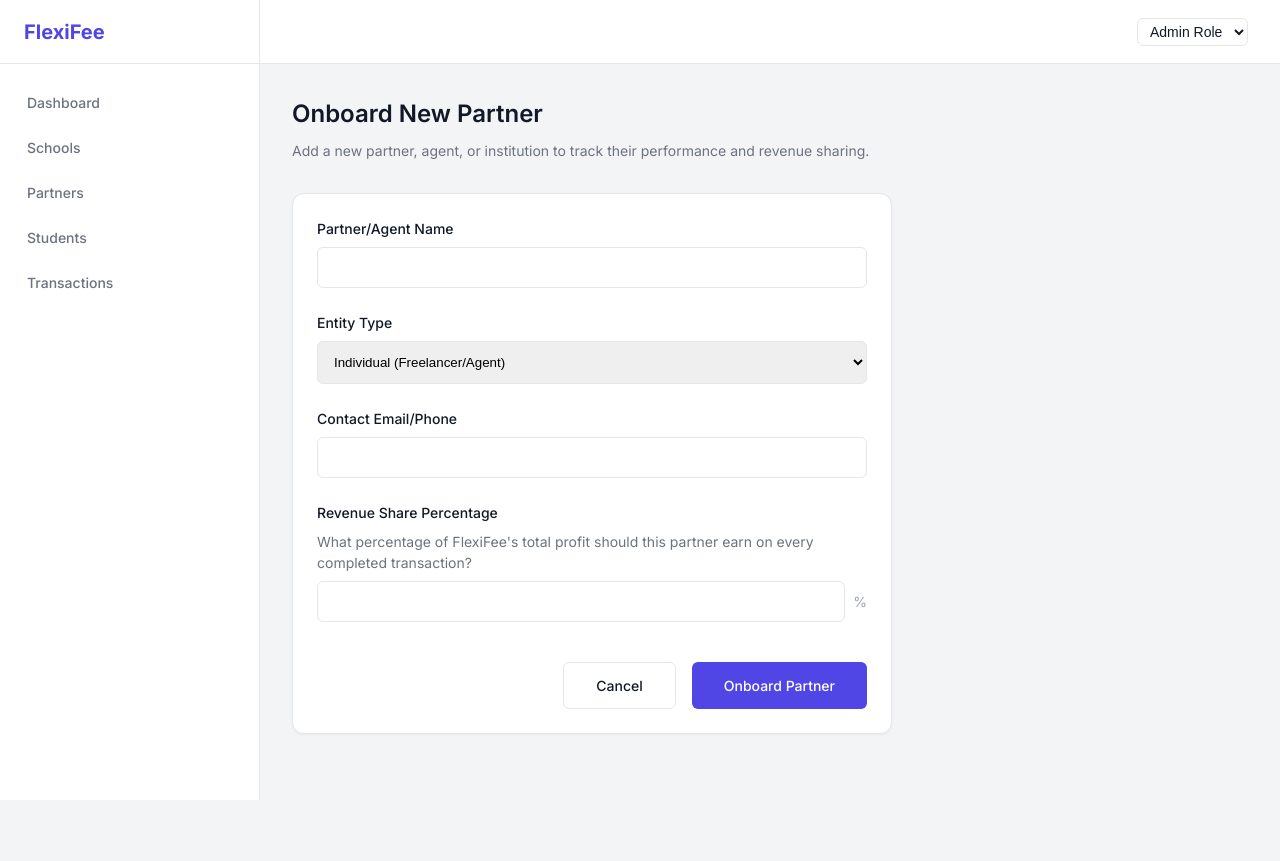
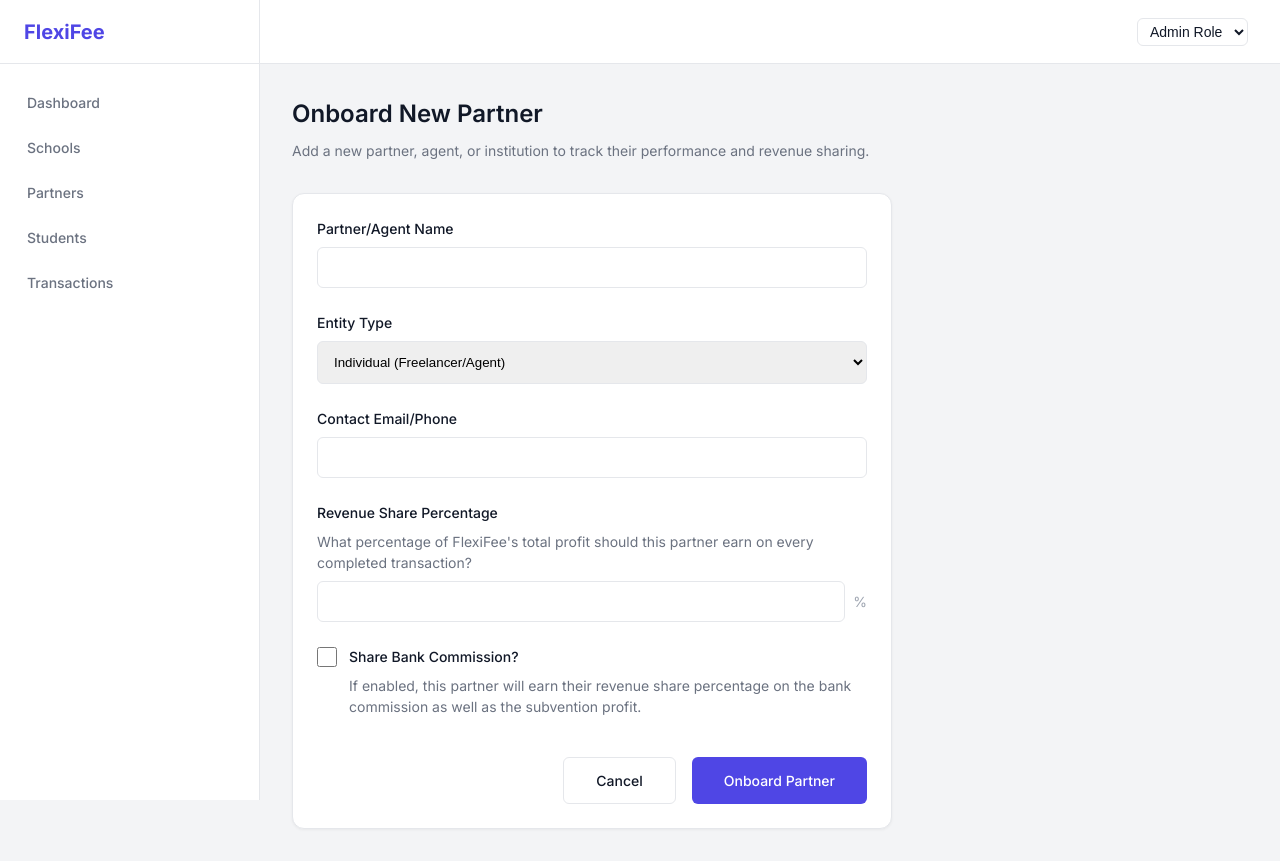
Before and after one commit to pramodnunna/Flexifee_dashboard_business, a Next.js app: page /partners/onboard in a window 1280 px wide. Before the commit the page ends 800 px from the top, so only its background shows below. Built offline with nearby package versions, Linux system fonts and the light colour scheme.

Commit message:
feat: add shareBankCommission toggle to partner onboarding and calculate commission accordingly

```diff
--- a/src/app/partners/onboard/actions.ts
+++ b/src/app/partners/onboard/actions.ts
@@ -10,6 +10,7 @@
   const type = formData.get('type')?.toString();
   const contactInfo = formData.get('contactInfo')?.toString();
   const revenueShare = parseFloat(formData.get('revenueShare')?.toString() || '0');
+  const shareBankCommission = formData.get('shareBankCommission') === 'on';
 
   if (!name || !type || !contactInfo || isNaN(revenueShare)) return;
 
@@ -21,7 +22,8 @@
       name,
       type,
       contactInfo,
-      revenueShare
+      revenueShare,
+      shareBankCommission
     }
   });
 
--- a/src/app/partners/onboard/page.tsx
+++ b/src/app/partners/onboard/page.tsx
@@ -41,6 +41,16 @@
             </div>
           </div>
 
+          <div>
+            <label style={{ display: 'flex', alignItems: 'center', gap: '0.75rem', cursor: 'pointer', fontWeight: 500 }}>
+              <input type="checkbox" name="shareBankCommission" style={{ width: '1.25rem', height: '1.25rem', cursor: 'pointer' }} />
+              <span>Share Bank Commission?</span>
+            </label>
+            <p style={{ fontSize: '0.875rem', color: 'var(--text-secondary)', marginTop: '0.5rem', marginLeft: '2rem' }}>
+              If enabled, this partner will earn their revenue share percentage on the bank commission as well as the subvention profit.
+            </p>
+          </div>
+
           <div style={{ display: 'flex', justifyContent: 'flex-end', gap: '1rem', marginTop: '1rem' }}>
             <a href="/partners" className="btn btn-secondary" style={{ padding: '0.75rem 2rem' }}>Cancel</a>
             <button type="submit" className="btn btn-primary" style={{ padding: '0.75rem 2rem' }}>Onboard Partner</button>
```
Also changed, not shown: src/app/students/onboard/actions.ts (+7 -3 lines), 1 other file (tests, documents, lock files or other folders).
